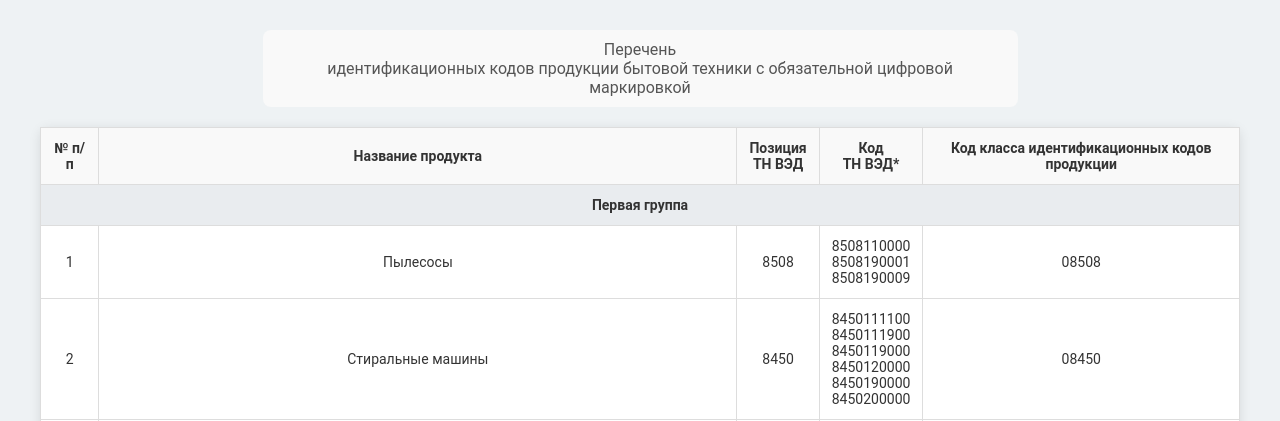
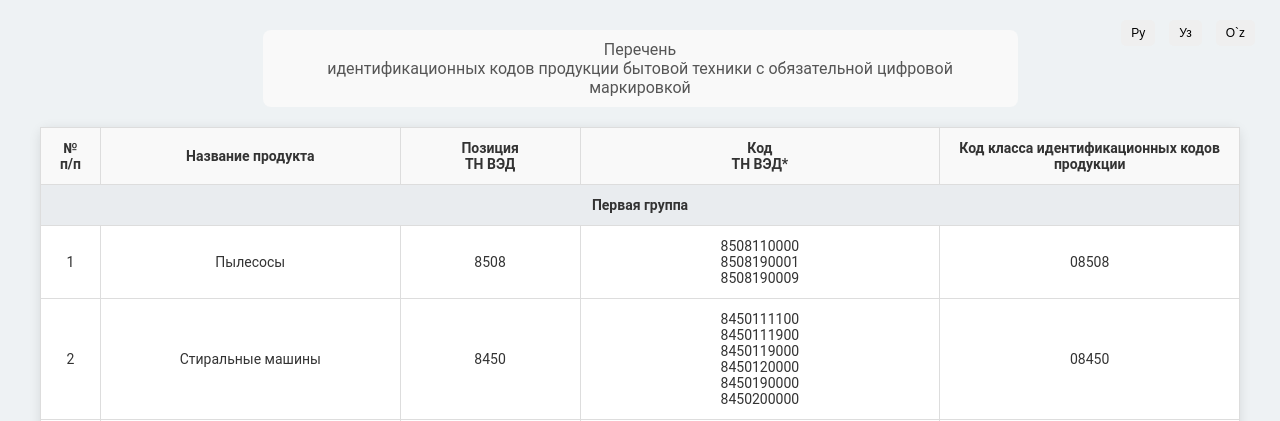
Before and after one commit to Alexandersuz/ICOHAPFAB, a PHP site: page / in a window 1280 px wide. Shown: the top 421 px of the page. Run offline with PHP 8.4, Linux system fonts and the light colour scheme.

Commit message:
Забыл переключатель языка в русской версии Мелкие правки

```diff
--- a/index.php
+++ b/index.php
@@ -10,20 +10,26 @@
     <link rel="stylesheet" href="resources/styles/styles.css">
 </head>
 <body>
+    <div class="language-selector">
+            <button class="lang-button" onclick="window.location.href='/ru'">Ру</button>
+            <button class="lang-button" onclick="window.location.href='/uz'">Уз</button>
+            <button class="lang-button" onclick="window.location.href='/oz'">O`z</button>
+    </div>
+
     <header>
         Перечень <br>идентификационных кодов продукции бытовой техники с обязательной цифровой маркировкой
     </header>
 
     <table>
-        <thead>
-            <tr>
-                <th>№ п/п</th>
-                <th>Название продукта</th>
-                <th>Позиция <br>ТН ВЭД</th>
-                <th>Код <br>ТН ВЭД*</th>
-                <th>Код класса идентификационных кодов продукции</th>
-            </tr>
-        </thead>
+    <thead>
+        <tr>
+            <th class="index-column">№ <br>п/п</th>
+            <th class="product-name-column">Название продукта</th>
+            <th class="tnved-position-column">Позиция <br>ТН ВЭД</th>
+            <th class="tnved-code-column">Код <br>ТН ВЭД*</th>
+            <th class="product-id-code-class-column">Код класса идентификационных кодов продукции</th>
+        </tr>
+    </thead>
         <tbody>
             <?php
             $data = [
@@ -60,7 +66,6 @@
             ?>
         </tbody>
     </table>
-
     <div class="form-container">
         <div class="form">
             <p>* Перечисленные коды ТН ВЭД и ИКПУ могут быть изменены Государственным налоговым комитетом Республики Узбекистан по согласованию с оператором НИС «Asl belgisi»</p>
@@ -71,7 +76,6 @@
             <p>Маркировка бытовой техники стартовала 15 апреля 2022 года в соответствие с Постановлением Кабинета Министров <a href="https://lex.uz/docs/5939822" target="_blank">№ 148</a> от 02.04.2022 г.</p>
         </div>
     </div>
-
     <footer>
         <p>&copy; 2024 Справочная информация о цифровой маркировке ASL BELGISI. Все права защищены.</p>
     </footer>
```
